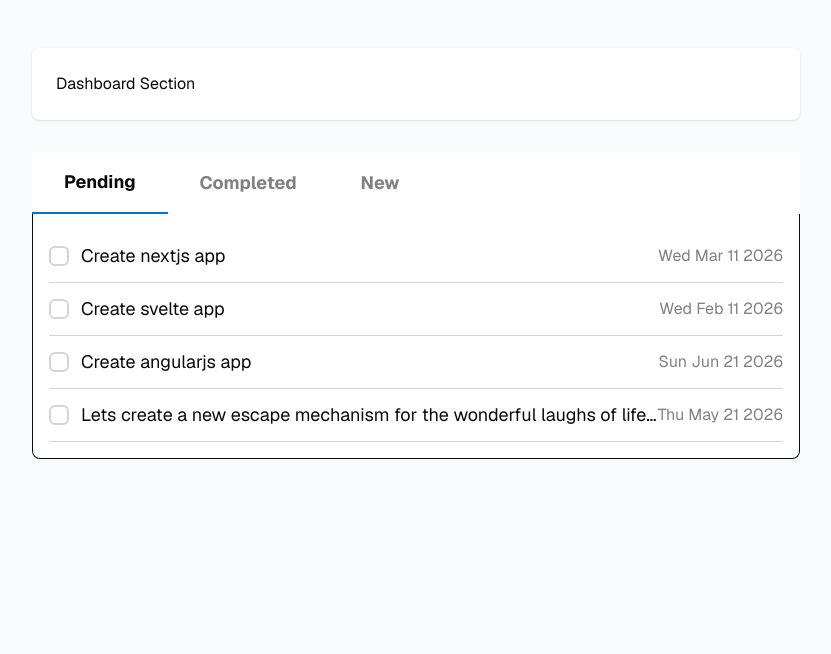
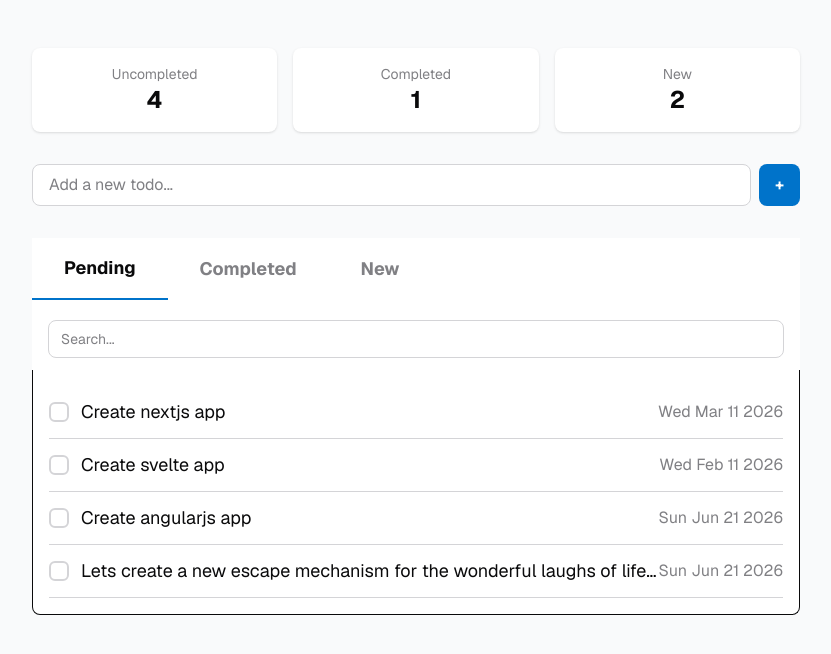
Before and after one commit to influx6/frontend-apps, a Next.js app in the folder next-todos/: page / in a window 1280 px wide. Shown: the top 654 px of the page, without its empty margins (224-1055 px from the left). Built offline with nearby package versions, Linux system fonts and the light colour scheme.

Commit message:
ADD: search and new

```diff
--- a/next-todos/app/client/tabsheet.tsx
+++ b/next-todos/app/client/tabsheet.tsx
@@ -1,6 +1,8 @@
 "use client";
 
 import { ReactNode, useEffect, useState } from "react";
+import TodoData from "../models/todo";
+import { TodoList } from "./todo";
 
 interface TabContentProps {
   children: ReactNode | Array<ReactNode>;
@@ -32,13 +34,20 @@ function Tab({ title, selected, on_click }: TabProps) {
 }
 
 interface TabSheetState {
-  pending_items: ReactNode;
-  completed_items: ReactNode;
-  new_items: ReactNode;
+  pending_items: TodoData[];
+  completed_items: TodoData[];
+  new_items: TodoData[];
+  on_change: (todo: TodoData) => void;
 }
 
-export default function TabSheet({ pending_items, completed_items, new_items }: TabSheetState) {
+export default function TabSheet({ on_change, pending_items, completed_items, new_items }: TabSheetState) {
   const [selected, setSelected] = useState(1);
+  const [searchQuery, setSearchQuery] = useState("");
+
+  const activeItems = selected === 1 ? pending_items : selected === 2 ? completed_items : new_items;
+  const filteredItems = searchQuery.trim()
+    ? activeItems.filter((item) => item.detail.toLowerCase().includes(searchQuery.toLowerCase()))
+    : activeItems;
 
   return (
     <div className="bg-surface rounded-b-lg  flex flex-col ">
@@ -47,10 +56,21 @@ export default function TabSheet({ pending_items, completed_items, new_items }:
         <Tab title="Completed" selected={selected === 2} on_click={() => setSelected(2)}></Tab>
         <Tab title="New" selected={selected === 3} on_click={() => setSelected(3)}></Tab>
       </div>
+      {/*Search bar*/}
+      <div className="py-5 px-4 pb-3">
+        <input
+          type="text"
+          className="w-full border border-border rounded-lg px-3 py-2 text-sm  text-foreground bg-surface placeholder:text-muted"
+          placeholder="Search..."
+          value={searchQuery}
+          onChange={(e) => setSearchQuery(e.target.value)}
+        />
+      </div>
+      {/*Todo List*/}
       <div className="tab_content min-h-48 border border-t-0 bg-surface rounded-b-lg">
-        {selected === 1 && <TabContent>{pending_items}</TabContent>}
-        {selected === 2 && <TabContent>{completed_items}</TabContent>}
-        {selected === 3 && <TabContent>{new_items}</TabContent>}
+        <TabContent>
+          <TodoList tasks={filteredItems} on_change={on_change}></TodoList>
+        </TabContent>
       </div>
     </div>
   );
--- a/next-todos/app/client/todo.tsx
+++ b/next-todos/app/client/todo.tsx
@@ -23,7 +23,7 @@ export function Todo({ data, on_change }: TodoProp) {
         <div className="message overflow-hidden">
           <p className="todo-text text-lg overflow-hidden whitespace-nowrap text-ellipsis">{detail}</p>
         </div>
-        <div className="text-muted text-base whitespace-nowrap">
+        <div className="text-muted text-base align-top whitespace-nowrap">
           <p>{created.toDateString()}</p>
         </div>
       </div>
--- a/next-todos/app/client/todo_app.tsx
+++ b/next-todos/app/client/todo_app.tsx
@@ -31,14 +31,24 @@ export default function TodoApp({ tasks }: TodoState) {
     );
   }, [all_todos]);
 
+  const [newTodoText, setNewTodoText] = useState("");
+
   const on_change = (updated: TodoData) => {
     console.log("changing todo");
     set_all_todos(all_todos.map((item) => (item.id === updated.id ? updated : item)));
   };
 
-  const pending_child = <TodoList tasks={pending_todos} on_change={on_change} />;
-  const completed_child = <TodoList tasks={completed_todos} on_change={on_change} />;
-  const new_todos_child = <TodoList tasks={new_todos} on_change={on_change} />;
+  const addTodo = () => {
+    if (!newTodoText.trim()) return;
+    const newTodo: TodoData = {
+      id: crypto.randomUUID(),
+      detail: newTodoText,
+      completed: false,
+      created: new Date(),
+    };
+    set_all_todos([...all_todos, newTodo]);
+    setNewTodoText("");
+  };
 
   const pending_count = pending_todos.length;
   const completed_count = completed_todos.length;
@@ -51,10 +61,26 @@ export default function TodoApp({ tasks }: TodoState) {
         completedCount={completed_count}
         createdTodayCount={new_count}
       ></Dashboard>
+      <div className="flex gap-2 w-full">
+        <input
+          type="text"
+          className="flex-1 border border-border rounded-lg px-4 py-2 text-foreground bg-surface placeholder:text-muted"
+          placeholder="Add a new todo..."
+          value={newTodoText}
+          onChange={(e) => setNewTodoText(e.target.value)}
+          onKeyDown={(e) => e.key === "Enter" && addTodo()}
+        />
+        <button
+          className="bg-accent text-accent-foreground rounded-lg px-4 py-2 font-bold hover:opacity-90 transition-opacity"
+          onClick={addTodo}
+        >
+          +
+        </button>
+      </div>
       <TabSheet
-        pending_items={pending_child}
-        new_items={new_todos_child}
-        completed_items={completed_child}
+        pending_items={pending_todos}
+        new_items={new_todos}
+        completed_items={completed_todos}
       ></TabSheet>
     </main>
   );
--- a/next-todos/app/models/todo.ts
+++ b/next-todos/app/models/todo.ts
@@ -1,5 +1,5 @@
 export default interface TodoData {
-  id: number;
+  id: string;
   detail: string;
   completed: boolean;
   created: Date;
--- a/next-todos/app/page.tsx
+++ b/next-todos/app/page.tsx
@@ -3,34 +3,34 @@ import TodoApp from "./client/todo_app";
 export default function Home() {
   const todos = [
     {
-      id: 1,
+      id: crypto.randomUUID(),
       detail: "Create frontend project (github repository and artefacts)",
       completed: true,
       created: new Date(2026, 1, 5),
     },
     {
-      id: 2,
+      id: crypto.randomUUID(),
       detail: "Create nextjs app",
       completed: false,
       created: new Date(2026, 2, 11),
     },
     {
-      id: 3,
+      id: crypto.randomUUID(),
       detail: "Create svelte app",
       completed: false,
       created: new Date(2026, 1, 11),
     },
     {
-      id: 4,
+      id: crypto.randomUUID(),
       detail: "Create angularjs app",
       completed: false,
       created: new Date(2026, 5, 21),
     },
     {
-      id: 5,
+      id: crypto.randomUUID(),
       detail: "Lets create a new escape mechanism for the wonderful laughs of life within super duper devs",
       completed: false,
-      created: new Date(2026, 4, 21),
+      created: new Date(),
     },
   ];
 
--- a/next-todos/app/server/dashboard.tsx
+++ b/next-todos/app/server/dashboard.tsx
@@ -6,8 +6,19 @@ interface DashboardProps {
 
 export default function Dashboard({ pendingCount, completedCount, createdTodayCount }: DashboardProps) {
   return (
-    <div className="flex flex-col items-center gap-6 text-center sm:items-start sm:text-left bg-surface rounded-lg shadow-sm p-6 w-full">
-      Dashboard Section
+    <div className="flex gap-4 w-full">
+      <div className="flex-1 bg-surface rounded-lg shadow-sm p-4 text-center">
+        <p className="text-muted text-sm">Uncompleted</p>
+        <p className="text-2xl font-bold text-foreground">{pendingCount}</p>
+      </div>
+      <div className="flex-1 bg-surface rounded-lg shadow-sm p-4 text-center">
+        <p className="text-muted text-sm">Completed</p>
+        <p className="text-2xl font-bold text-foreground">{completedCount}</p>
+      </div>
+      <div className="flex-1 bg-surface rounded-lg shadow-sm p-4 text-center">
+        <p className="text-muted text-sm">New</p>
+        <p className="text-2xl font-bold text-foreground">{createdTodayCount}</p>
+      </div>
     </div>
   );
 }
```
